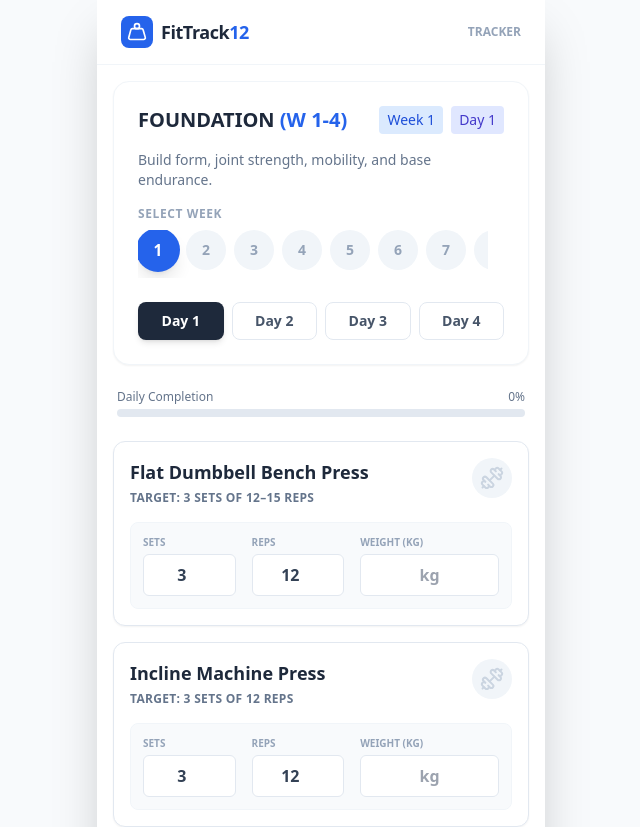
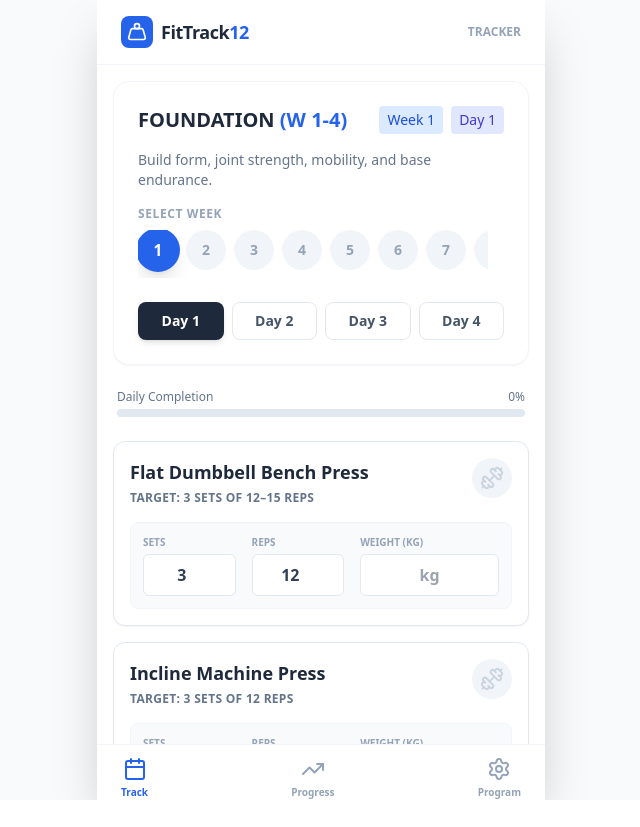
Before and after one commit to ashimsardar/exercise-app, a React (Vite) app: page / in a window 1280 px wide. Shown: the top 827 px of the page, without its empty margins (319-959 px from the left). After the commit the page ends 800 px from the top, so only its background shows below. Built offline with nearby package versions, Linux system fonts and the light colour scheme.

Commit message:
UI Fix: Ensure bottom navigation is always visible

```diff
--- a/src/App.jsx
+++ b/src/App.jsx
@@ -747,11 +747,11 @@ function WorkoutTracker() {
     );
 
     return (
-        <div className="min-h-screen bg-slate-50 font-sans text-slate-900 selection:bg-blue-100">
-            <div className="max-w-md mx-auto min-h-screen flex flex-col relative bg-white shadow-2xl overflow-hidden">
+        <div className="min-h-screen bg-slate-50 font-sans text-slate-900 selection:bg-blue-100 flex justify-center">
+            <div className="w-full max-w-md h-[100dvh] flex flex-col relative bg-white shadow-2xl overflow-hidden">
 
                 {/* Top Bar */}
-                <div className="bg-white border-b border-slate-100 px-6 py-4 flex items-center justify-between sticky top-0 z-10">
+                <div className="bg-white border-b border-slate-100 px-6 py-4 flex items-center justify-between z-10 flex-shrink-0">
                     <div className="flex items-center space-x-2">
                         <div className="bg-blue-600 p-1.5 rounded-lg">
                             <Weight className="w-5 h-5 text-white" />
@@ -771,7 +771,7 @@ function WorkoutTracker() {
                 </div>
 
                 {/* Bottom Navigation */}
-                <div className="bg-white border-t border-slate-100 px-6 py-3 flex justify-between items-center sticky bottom-0 z-20 pb-safe">
+                <div className="bg-white border-t border-slate-100 px-6 py-3 flex justify-between items-center z-20 pb-safe flex-shrink-0">
                     <button
                         onClick={() => setActiveTab('track')}
                         className={`flex flex-col items-center space-y-1 transition-colors ${activeTab === 'track' ? 'text-blue-600' : 'text-slate-400 hover:text-slate-600'
```
